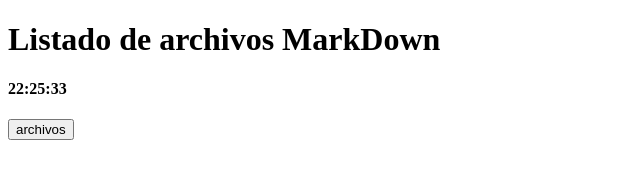
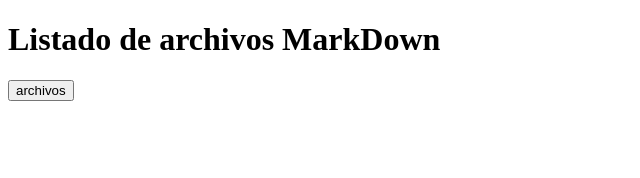
Before and after one commit to REPOSITORIOPW2/Lab03, a plain HTML site: page pub/index.html in a window 1280 px wide. Shown: the whole page, without its empty margins (0-640 px from the left). Drawn offline with Linux system fonts and the light colour scheme.

Commit message:
Se añadio la funcion para listar los archivos y se quito la hora

```diff
--- a/pub/index.html
+++ b/pub/index.html
@@ -7,7 +7,6 @@
 </head>
 <body>
     <h1>Listado de archivos MarkDown</h1>
-    <h4 id = "hora"></h4>
     <input type="button" onclick="archivos()" value="archivos" >
     <p id = 'archivos'></p>
 
@@ -22,9 +21,6 @@
                 }
             )
         }
-        const date = new Date();
-        const [hour, minute, second] = [date.getHours(), date.getMinutes(), date.getSeconds()]
-        document.getElementById("hora").innerHTML = `${hour}:${minute}:${second}`;
     </script>
 </body>
 
```
